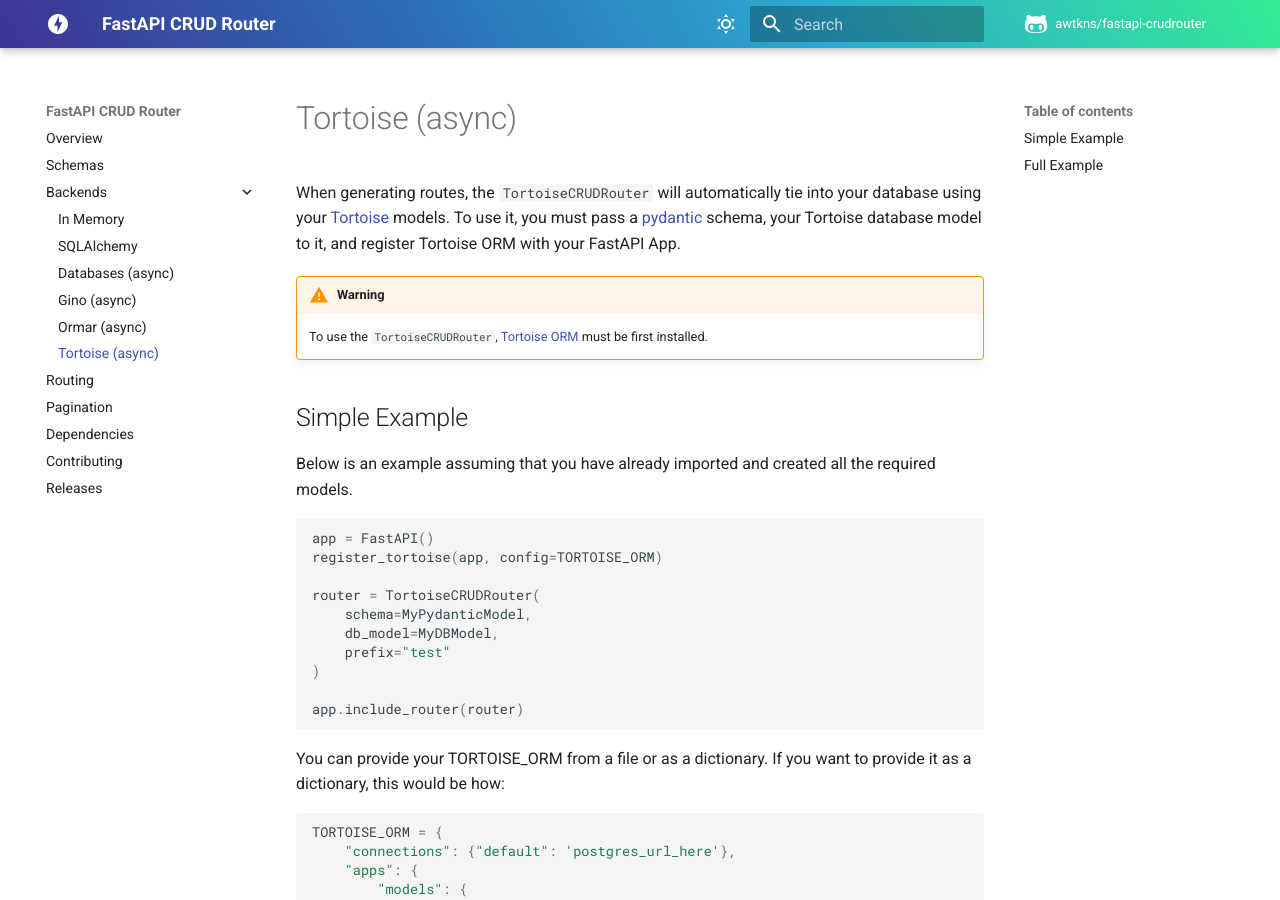
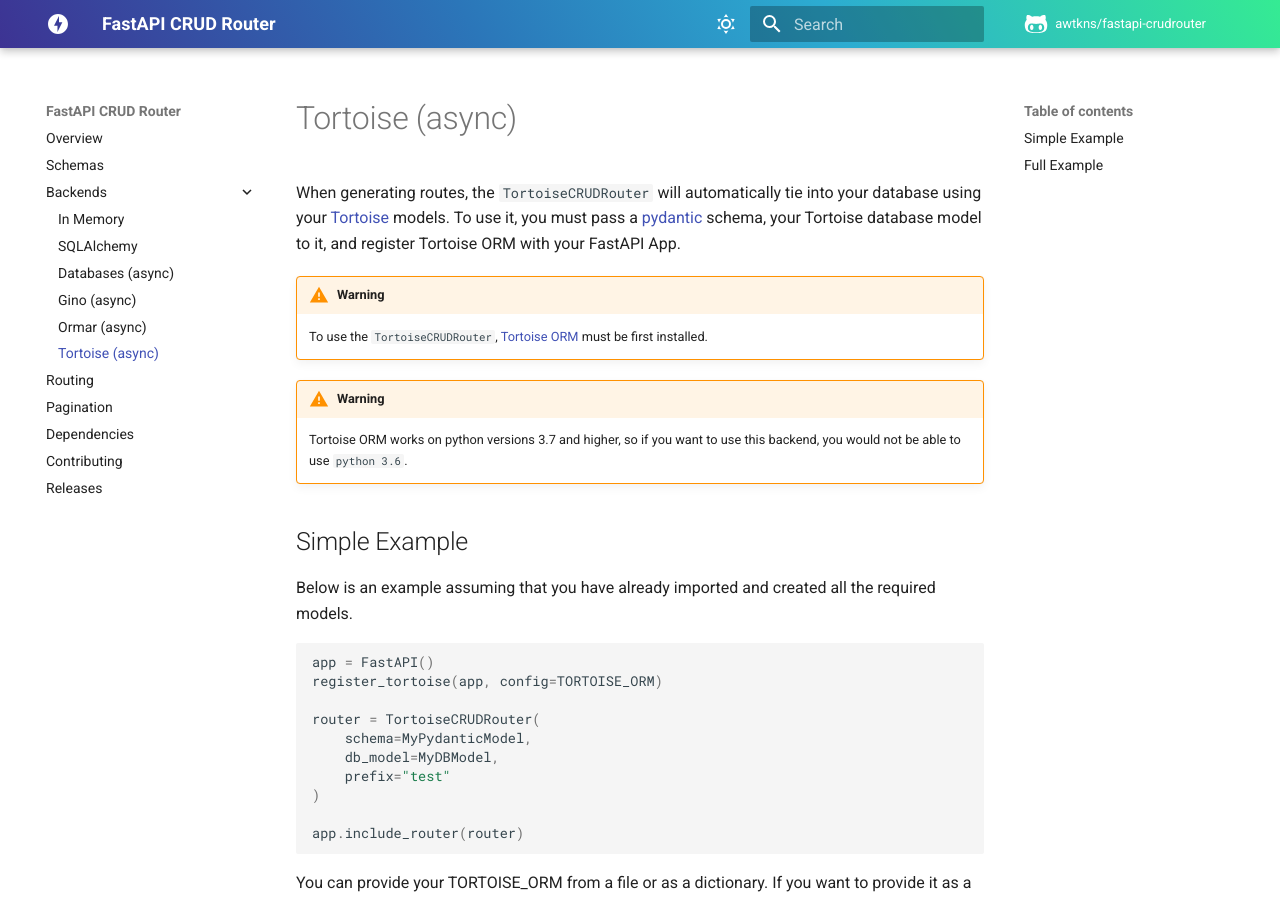
Before and after one commit to awtkns/fastapi-crudrouter, an MkDocs documentation site: the page built from docs/en/docs/backends/tortoise.md, in a window 1280 px wide and 900 px high. Built offline with MkDocs 1.6.1 and Material for MkDocs 9.7.7, drawn with Linux system fonts in a browser that asks for light colours; comment, search, counter and statistics services are not loaded.

Commit message:
docs: Add a warning about python 3.6, when using Tortoise ORM

```diff
--- a/docs/en/docs/backends/tortoise.md
+++ b/docs/en/docs/backends/tortoise.md
@@ -4,6 +4,9 @@
 
 !!! warning
     To use the `TortoiseCRUDRouter`, [Tortoise ORM](https://pypi.org/project/tortoise-orm/) must be first installed.
+
+!!! warning
+    Tortoise ORM works on python versions 3.7 and higher, so if you want to use this backend, you would not be able to use `python 3.6`.
 
 ## Simple Example
 Below is an example assuming that you have already imported and created all the required models.
```
